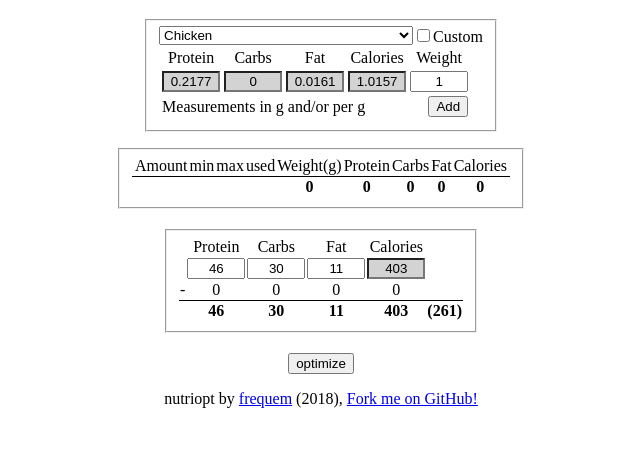
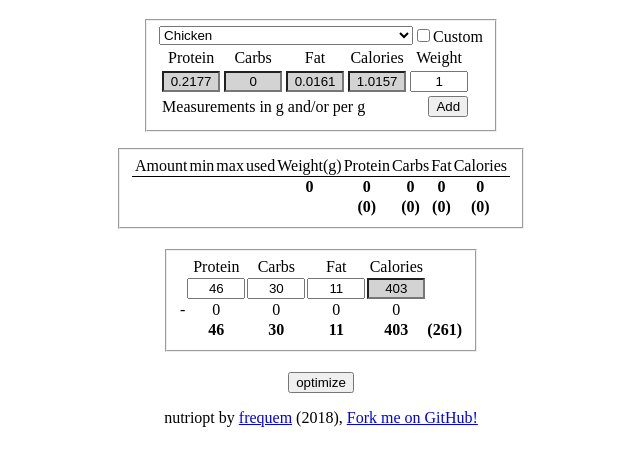
Before and after one commit to frequem/nutriopt, a plain HTML site: page index.html in a window 1280 px wide. Shown: the part 61-526 px from the top of the page, without its empty margins (319-959 px from the left). Drawn offline with Linux system fonts and the light colour scheme.

Commit message:
Fixed food, added per gram meal total

```diff
--- a/app.js
+++ b/app.js
@@ -19,7 +19,7 @@ function initFoods(){
 	foods.push(new Food("Egg w/ Yolk", 0.13, 0.01, 0.1, 50));
 	foods.push(new Food("Eggwhites", 0.13, 0, 0));
 	foods.push(new Food("Salmon (frozen)", 0.17, 0, 0.008));
-	foods.push(new Food("Oats (rolled)", .13, .59, .07));
+	foods.push(new Food("Oats (fine)", .11, .56, .071));
 	foods.push(new Food("Flax Seeds", .1429, 0.2857, 0.4286));
 	foods.push(new Food("Nuts", 0.14, 0.11, 0.63));
 	foods.push(new Food("Whey Protein Concentrate", 0.82, 0.04, 0.075));
@@ -327,6 +327,7 @@ function addMealTableTotalRow(){
 	let total = getMealTotal(mealItems);
 	let tr = document.createElement("tr");
 	tr.classList.add("total");
+	tr.classList.add("totalSum");
 
 	for(let i=0; i<5; i++)
 		addTableCell(tr, "");
@@ -334,6 +335,23 @@ function addMealTableTotalRow(){
 	let items = [total.weight, total.protein, total.carbs, total.fat, total.calories];
 	for(let i of items)
 		addTableCell(tr, Math.round(i * 100) / 100);
+
+	mealTable.appendChild(tr);
+}
+
+function addMealTablePerGramTotalRow(){
+	let total = getMealTotal(mealItems);
+	let tr = document.createElement("tr");
+	tr.classList.add("total");
+
+	for(let i=0; i<6; i++)
+		addTableCell(tr, "");
+
+	let items = [total.protein, total.carbs, total.fat, total.calories];
+	for(let i of items){
+		let pg = total.weight>0?(i / total.weight):0;
+		addTableCell(tr, "(" + (Math.round(pg * 100) / 100) + ")");
+	}
 
 	mealTable.appendChild(tr);
 }
@@ -348,6 +366,7 @@ function updateMealTable(){
 		addMealTableRow(i);
 
 	addMealTableTotalRow();
+	addMealTablePerGramTotalRow();
 
 	updateDeltaTable();
 }
--- a/style.css
+++ b/style.css
@@ -47,8 +47,11 @@ form{
 	border-collapse: collapse;
 }
 
+tr.totalSum{
+	border-top: 1px solid black;
+}
+
 tr.total{
-	border-top: 1px solid black;
 	font-weight: bold;
 }
 
```
